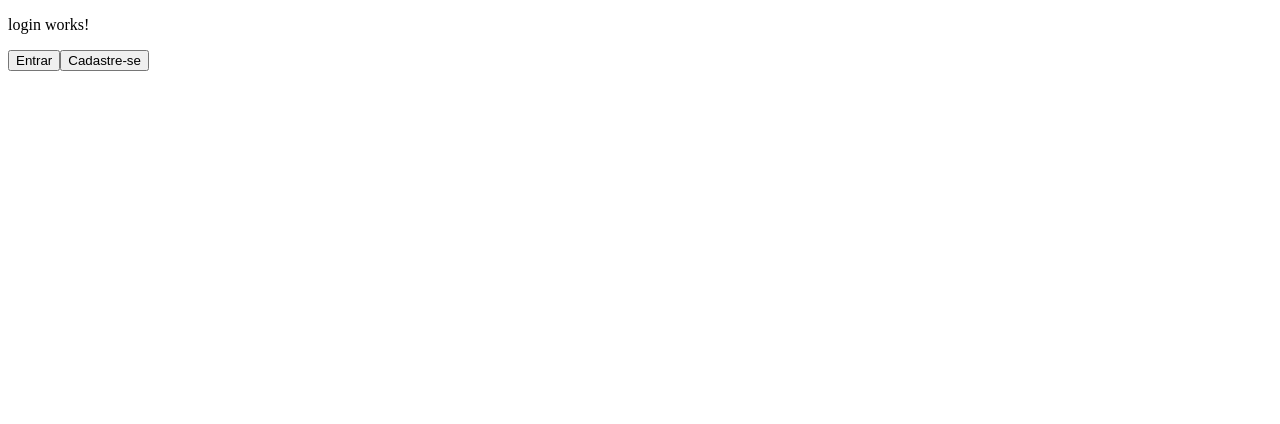
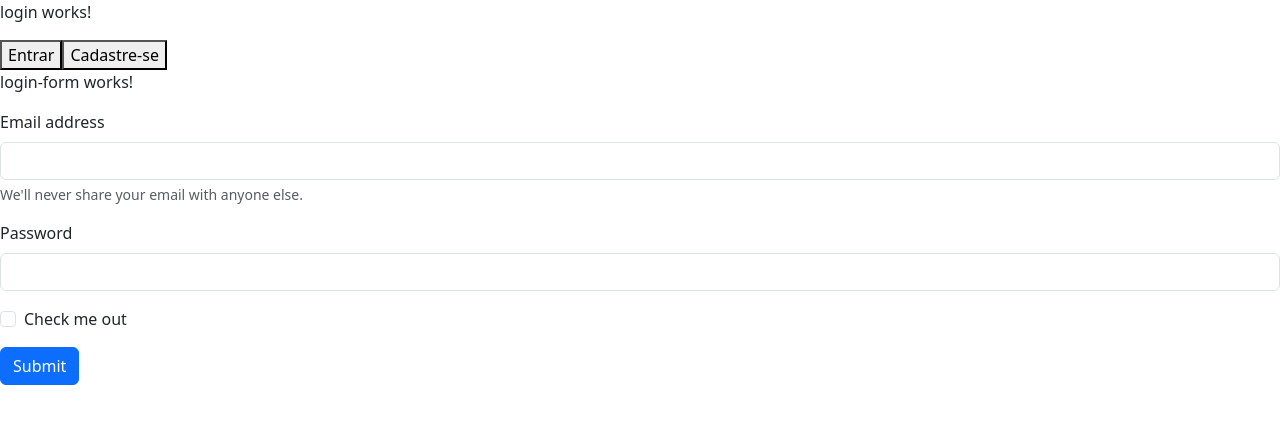
Before and after one commit to EAn022/Synas_angular_mockup, an Angular app in the folder guiaMochileiroFatecando/: page / in a window 1280 px wide. Shown: the top 424 px of the page. Built offline with nearby package versions, Linux system fonts and the light colour scheme.

Commit message:
add: form to login page

```diff
--- a/guiaMochileiroFatecando/src/app/login-form/login-form.component.html
+++ b/guiaMochileiroFatecando/src/app/login-form/login-form.component.html
@@ -1 +1,17 @@
 <p>login-form works!</p>
+<form>
+    <div class="mb-3">
+      <label for="exampleInputEmail1" class="form-label">Email address</label>
+      <input type="email" class="form-control" id="exampleInputEmail1" aria-describedby="emailHelp">
+      <div id="emailHelp" class="form-text">We'll never share your email with anyone else.</div>
+    </div>
+    <div class="mb-3">
+      <label for="exampleInputPassword1" class="form-label">Password</label>
+      <input type="password" class="form-control" id="exampleInputPassword1">
+    </div>
+    <div class="mb-3 form-check">
+      <input type="checkbox" class="form-check-input" id="exampleCheck1">
+      <label class="form-check-label" for="exampleCheck1">Check me out</label>
+    </div>
+    <button type="submit" class="btn btn-primary">Submit</button>
+  </form>
--- a/guiaMochileiroFatecando/src/app/login/login.component.html
+++ b/guiaMochileiroFatecando/src/app/login/login.component.html
@@ -1,3 +1,4 @@
 <p>login works!</p>
 <button routerLink="./home">Entrar</button>
 <button routerLink="./register">Cadastre-se</button>
+<app-login-form></app-login-form>
--- a/guiaMochileiroFatecando/src/app/login/login.component.ts
+++ b/guiaMochileiroFatecando/src/app/login/login.component.ts
@@ -1,11 +1,13 @@
 import { Component } from '@angular/core';
 import { RouterModule } from '@angular/router';
+import { LoginFormComponent } from '../login-form/login-form.component';
 
 @Component({
   selector: 'app-login',
   standalone: true,
   imports: [
-    RouterModule
+    RouterModule,
+    LoginFormComponent
    ],
   templateUrl: './login.component.html',
   styleUrl: './login.component.scss'
--- a/guiaMochileiroFatecando/src/index.html
+++ b/guiaMochileiroFatecando/src/index.html
@@ -6,6 +6,8 @@
   <base href="/">
   <meta name="viewport" content="width=device-width, initial-scale=1">
   <link rel="icon" type="image/x-icon" href="favicon.ico">
+  <link href="https://cdn.jsdelivr.net/npm/bootstrap@5.3.3/dist/css/bootstrap.min.css" rel="stylesheet" integrity="sha384-QWTKZyjpPEjISv5WaRU9OFeRpok6YctnYmDr5pNlyT2bRjXh0JMhjY6hW+ALEwIH" crossorigin="anonymous">
+  <script src="https://cdn.jsdelivr.net/npm/bootstrap@5.3.3/dist/js/bootstrap.bundle.min.js" integrity="sha384-YvpcrYf0tY3lHB60NNkmXc5s9fDVZLESaAA55NDzOxhy9GkcIdslK1eN7N6jIeHz" crossorigin="anonymous"></script>
 </head>
 <body>
   <app-root></app-root>
```
